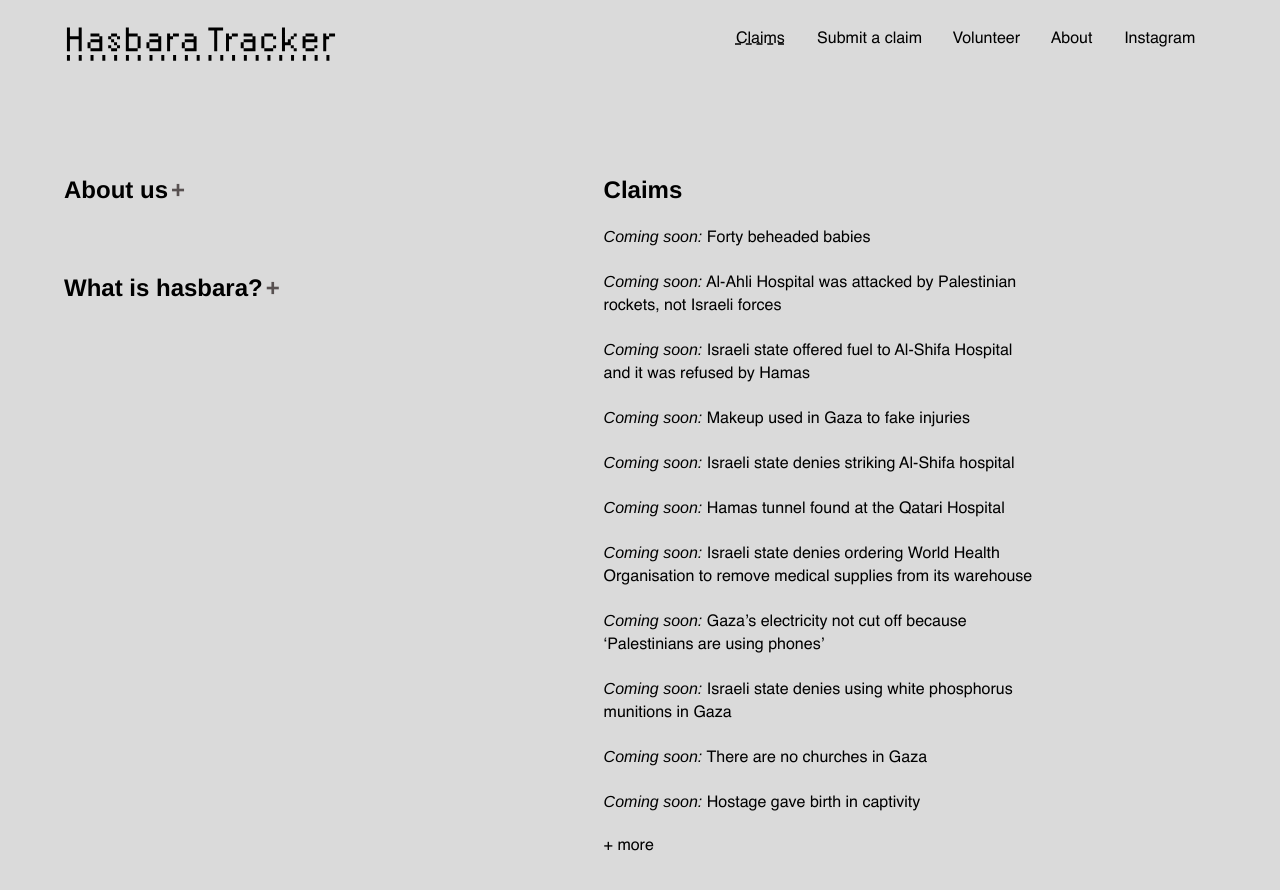
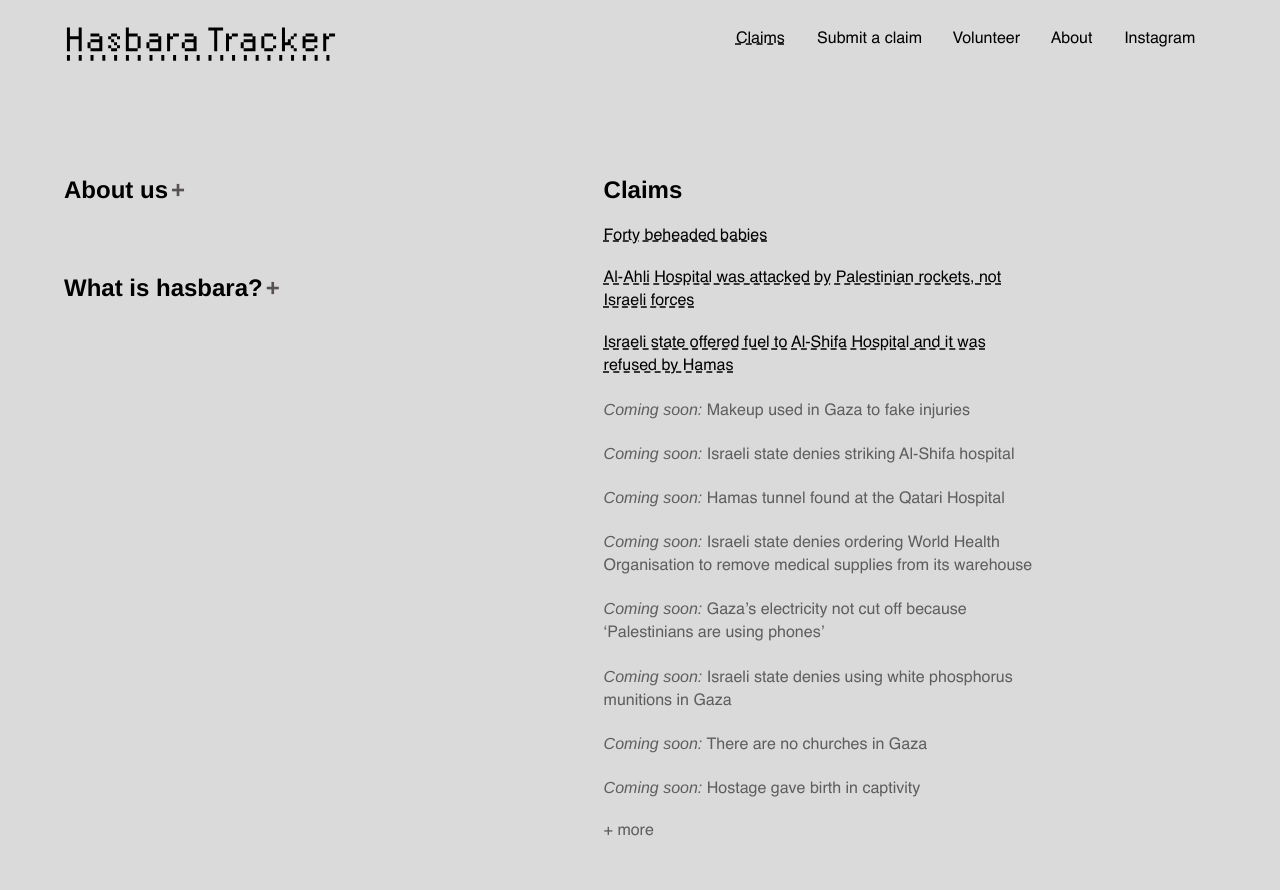
Before and after one commit to tamtzekin/hasbara-tracker, a React (Create React App) app: page / in a window 1280 px wide. Shown: the top 890 px of the page. Built offline with nearby package versions, Linux system fonts and the light colour scheme.

Commit message:
re-linked finished claims

```diff
--- a/src/App.css
+++ b/src/App.css
@@ -101,12 +101,13 @@ body {
 
 .claim-link {
     text-decoration: dashed underline;
+    margin-bottom: 1.2rem;
 }
 
 .claim-coming-soon {
     text-decoration: none;
-    /* color: rgb(94, 94, 94); */
-    margin-bottom: 20px;
+    color: rgb(94, 94, 94);
+    margin-bottom: 1.2rem;
 }
 
 .claims-list {
--- a/src/components/ClaimsList.js
+++ b/src/components/ClaimsList.js
@@ -5,11 +5,11 @@ const ClaimsList = () => {
     return (
     <>
         <h2>Claims</h2>
-        <div className="claim-coming-soon"><em>Coming soon:</em> Forty beheaded babies</div>
+        <div className="claim-link"><Link to="/forty-beheaded-babies">Forty beheaded babies</Link></div>
 
-        <div className="claim-coming-soon"><em>Coming soon:</em> Al-Ahli Hospital was attacked by Palestinian rockets, not Israeli forces</div>
+        <div className="claim-link"><Link to="/al-ahli-attacked">Al-Ahli Hospital was attacked by Palestinian rockets, not Israeli forces</Link></div>
 
-        <div className="claim-coming-soon"><em>Coming soon:</em> Israeli state offered fuel to Al-Shifa Hospital and it was refused by Hamas</div>
+        <div className="claim-link"><Link to="/al-shifa-fuel">Israeli state offered fuel to Al-Shifa Hospital and it was refused by Hamas</Link></div>
 
         <div className="claim-coming-soon"><em>Coming soon:</em> Makeup used in Gaza to fake injuries</div>
 
```
